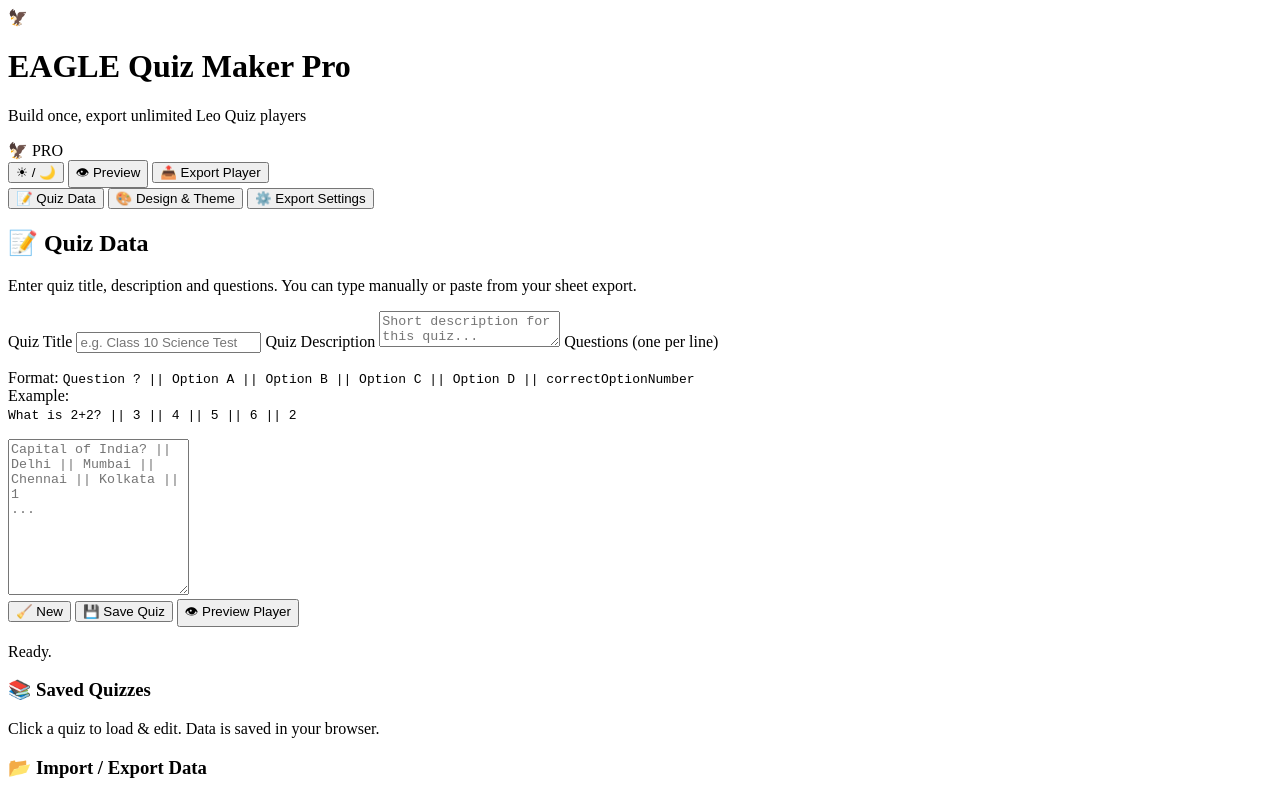
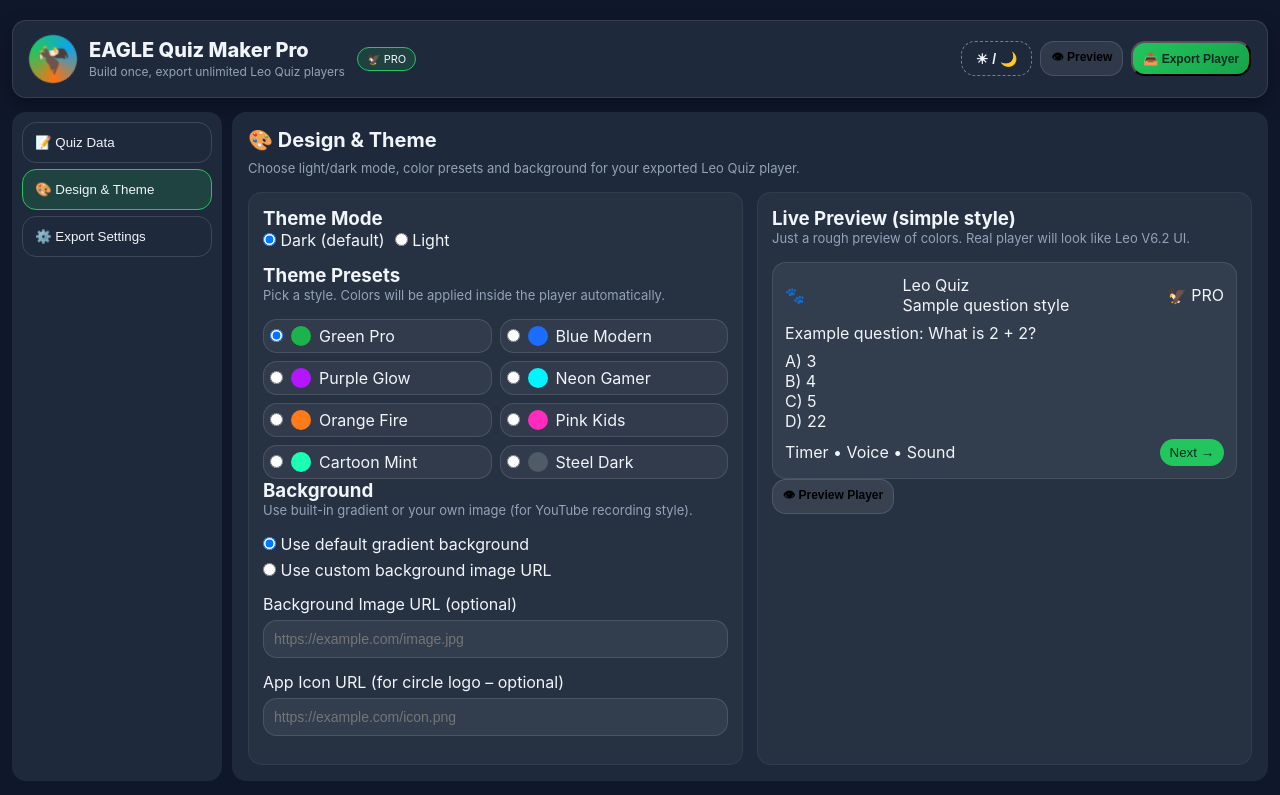
Before and after one commit to Eaglesiva/EagleMasterQuiz, a plain HTML site: page index.html in a window 1280 px wide. Both pictures are taken after a click on the button "🎨 Design & Theme". Shown: the top 795 px of the page. Drawn offline with Linux system fonts and the light colour scheme.

Commit message:
Update index.html

```diff
--- a/index.html
+++ b/index.html
@@ -13,7 +13,355 @@
   <!-- Favicon (you can change this URL) -->
   <link rel="icon" href="https://raw.githubusercontent.com/Eaglesiva/EagleMasterQuiz/main/favicon.png">
 
-  <!-- PART-B: CSS styles will be added later in <style> or external file -->
+  <style>
+:root {
+  --primary: #22c55e;
+  --primary-dark: #16a34a;
+  --bg: #0f172a;
+  --card: #1e293b;
+  --text: #f1f5f9;
+  --muted: #94a3b8;
+  --radius: 14px;
+}
+
+/* Light mode base */
+body.light {
+  --bg: #e5e7eb;
+  --card: #ffffff;
+  --text: #0f172a;
+  --muted: #64748b;
+}
+
+/* Reset */
+* {
+  box-sizing: border-box;
+  margin: 0;
+  padding: 0;
+  -webkit-tap-highlight-color: transparent;
+}
+
+body {
+  font-family: "Inter", system-ui, sans-serif;
+  background: var(--bg);
+  color: var(--text);
+  min-height: 100vh;
+  display: flex;
+  justify-content: center;
+}
+
+.app-shell {
+  width: 100%;
+  max-width: 1350px;
+  margin: auto;
+  padding: 12px;
+}
+
+/* HEADER */
+.app-header {
+  background: var(--card);
+  border-radius: var(--radius);
+  padding: 14px 16px;
+  display: flex;
+  justify-content: space-between;
+  align-items: center;
+  gap: 12px;
+  border: 1px solid rgba(255,255,255,0.1);
+  box-shadow: 0 8px 20px rgba(0,0,0,0.3);
+}
+
+.logo-circle {
+  width: 48px;
+  height: 48px;
+  border-radius: 50%;
+  background: conic-gradient(from 180deg, var(--primary), #0ea5e9, #f97316, var(--primary));
+  display: flex;
+  justify-content: center;
+  align-items: center;
+  font-size: 26px;
+  animation: rotate 6s linear infinite;
+}
+
+@keyframes rotate {
+  to { transform: rotate(360deg); }
+}
+
+.app-title-wrap {
+  display: flex;
+  align-items: center;
+  gap: 12px;
+}
+
+.title-texts .app-title {
+  font-size: 20px;
+  font-weight: 800;
+}
+
+.app-subtitle {
+  font-size: 12px;
+  color: var(--muted);
+  margin-top: 2px;
+}
+
+.app-badge {
+  font-size: 11px;
+  padding: 4px 9px;
+  border-radius: 999px;
+  background: rgba(34,197,94,0.15);
+  border: 1px solid var(--primary);
+  white-space: nowrap;
+}
+
+.header-actions {
+  display: flex;
+  gap: 8px;
+}
+
+/* BUTTON STYLES */
+button {
+  cursor: pointer;
+  transition: .25s;
+}
+
+.primary-btn, .secondary-btn, .ghost-btn {
+  border-radius: var(--radius);
+  padding: 8px 14px;
+  font-weight: 600;
+  font-size: 14px;
+  white-space: nowrap;
+}
+
+.primary-btn {
+  background: linear-gradient(135deg, var(--primary), var(--primary-dark));
+  color: #022c22;
+}
+
+.secondary-btn {
+  background: rgba(255,255,255,0.08);
+  border: 1px solid rgba(255,255,255,0.12);
+}
+
+.ghost-btn {
+  background: transparent;
+  border: 1px dashed rgba(255,255,255,0.4);
+  color: var(--text);
+}
+
+button.small {
+  font-size: 12px;
+  padding: 6px 10px;
+}
+
+/* MAIN BODY SPLIT */
+.app-main {
+  display: flex;
+  margin-top: 14px;
+  gap: 10px;
+}
+
+.tab-sidebar {
+  width: 210px;
+  background: var(--card);
+  border-radius: var(--radius);
+  padding: 10px;
+  display: flex;
+  flex-direction: column;
+  gap: 6px;
+}
+
+.tab-button {
+  padding: 12px;
+  border-radius: var(--radius);
+  background: transparent;
+  color: var(--text);
+  text-align: left;
+  border: 1px solid rgba(255,255,255,0.14);
+}
+
+.tab-button.active {
+  background: rgba(34,197,94,0.17);
+  border-color: var(--primary);
+}
+
+.tab-panels {
+  flex: 1;
+}
+
+.tab-panel {
+  display: none;
+  background: var(--card);
+  border-radius: var(--radius);
+  padding: 16px;
+}
+
+.tab-panel.active {
+  display: block;
+}
+
+/* PANEL ELEMENTS */
+h2 {
+  font-size: 20px;
+  margin-bottom: 8px;
+}
+
+.panel-help {
+  font-size: 13px;
+  color: var(--muted);
+  margin-bottom: 16px;
+}
+
+.panel-grid {
+  display: grid;
+  gap: 14px;
+  grid-template-columns: 1fr 1fr;
+}
+
+.panel-block {
+  background: rgba(255,255,255,0.04);
+  border-radius: var(--radius);
+  padding: 14px;
+  border: 1px solid rgba(255,255,255,0.06);
+}
+
+.field {
+  margin-bottom: 14px;
+  display: flex;
+  flex-direction: column;
+  gap: 6px;
+}
+
+textarea,
+input[type="text"],
+input[type="url"],
+input[type="number"],
+select {
+  padding: 10px;
+  border-radius: var(--radius);
+  border: 1px solid rgba(255,255,255,0.12);
+  background: rgba(255,255,255,0.06);
+  color: var(--text);
+  font-size: 14px;
+}
+
+textarea { resize: vertical; }
+
+.field.inline {
+  display: flex;
+  flex-direction: row;
+  align-items: center;
+  gap: 10px;
+  flex-wrap: wrap;
+}
+
+/* QUIZ LIST */
+.quiz-list {
+  max-height: 420px;
+  overflow-y: auto;
+  display: flex;
+  flex-direction: column;
+  gap: 8px;
+}
+
+.quiz-item {
+  padding: 10px;
+  border-radius: var(--radius);
+  background: rgba(255,255,255,0.08);
+  border: 1px solid rgba(255,255,255,0.12);
+  cursor: pointer;
+}
+
+.status-bar {
+  font-size: 13px;
+  margin-top: 6px;
+  color: var(--muted);
+}
+
+/* THEME GRID */
+.theme-grid {
+  display: grid;
+  grid-template-columns: repeat(2, 1fr);
+  gap: 8px;
+}
+
+.theme-chip {
+  display: flex;
+  align-items: center;
+  gap: 8px;
+  background: rgba(255,255,255,0.05);
+  padding: 6px;
+  border-radius: var(--radius);
+  border: 1px solid rgba(255,255,255,0.12);
+}
+
+.theme-color {
+  width: 20px;
+  height: 20px;
+  border-radius: 50%;
+}
+
+/* preset preview colors */
+.theme-green { background: #1cb34c; }
+.theme-blue { background: #1b6dff; }
+.theme-purple { background: #b316ff; }
+.theme-neon { background: #00f5ff; }
+.theme-orange { background: #ff7a18; }
+.theme-pink { background: #ff2bbd; }
+.theme-mint { background: #1affb2; }
+.theme-steel { background: #4f5b66; }
+
+/* RESULT BUTTON SETUP */
+.result-button-row {
+  margin-bottom: 12px;
+  display: grid;
+  gap: 6px;
+}
+
+/* SIMPLE PREVIEW CARD */
+.preview-card {
+  margin-top: 10px;
+  background: rgba(255,255,255,0.06);
+  border: 1px solid rgba(255,255,255,0.1);
+  border-radius: var(--radius);
+  padding: 12px;
+  display: flex;
+  flex-direction: column;
+  gap: 8px;
+}
+
+.preview-header {
+  display: flex;
+  align-items: center;
+  justify-content: space-between;
+}
+
+.preview-footer {
+  display: flex;
+  justify-content: space-between;
+  align-items: center;
+}
+
+.preview-btn {
+  background: var(--primary);
+  border: none;
+  color: #022c22;
+  padding: 6px 10px;
+  border-radius: var(--radius);
+}
+
+/* MOBILE */
+@media (max-width: 930px) {
+  .app-main {
+    flex-direction: column;
+  }
+  .tab-sidebar {
+    width: 100%;
+    flex-direction: row;
+    overflow-x: auto;
+  }
+  .panel-grid {
+    grid-template-columns: 1fr;
+  }
+}
+</style>
 </head>
 <body>
   <div class="app-shell">
@@ -649,52 +997,5 @@ const PLAYER_DATA = {
   questions: ${JSON.stringify(questions)}
 };
 </script>
-<script>
-/* FULL LEO QUIZ V6.2 PLAYER JS AUTOFILLS HERE  */
-</script>
-</body>
-</html>`;
-}
-
-/* OPEN PREVIEW */
-function previewPlayer() {
-  const html = buildPlayerHtml();
-  const blob = new Blob([html], { type: "text/html" });
-  window.open(URL.createObjectURL(blob), "_blank");
-}
-
-/* EXPORT DOWNLOAD */
-function exportPlayer() {
-  const html = buildPlayerHtml();
-  const blob = new Blob([html], { type: "text/html" });
-  const a = document.createElement("a");
-  a.href = URL.createObjectURL(blob);
-  a.download = "leo-quiz.html";
-  a.click();
-}
-
-/* PREVIEW/EXPORT BUTTON HOOKS */
-document.getElementById("previewBtnHeader").onclick = previewPlayer;
-document.getElementById("previewBtnDesign").onclick = previewPlayer;
-document.getElementById("previewBtnExport").onclick = previewPlayer;
-
-document.getElementById("exportBtnHeader").onclick = exportPlayer;
-document.getElementById("exportBtnMain").onclick = exportPlayer;
-
-/* THEME TOGGLE */
-document.getElementById("themeToggle").onclick = () => {
-  const isLight = document.body.classList.contains("light");
-  document.body.classList.toggle("light", !isLight);
-  document.body.classList.toggle("dark", isLight);
-  localStorage.setItem("eagle_maker_theme", isLight ? "light" : "dark");
-};
-
-/* INIT THEME */
-(function(){
-  const saved = localStorage.getItem("eagle_maker_theme");
-  document.body.classList.add(saved === "light" ? "light" : "dark");
-})();
-</script>
-
 </body>
 </html>
```
